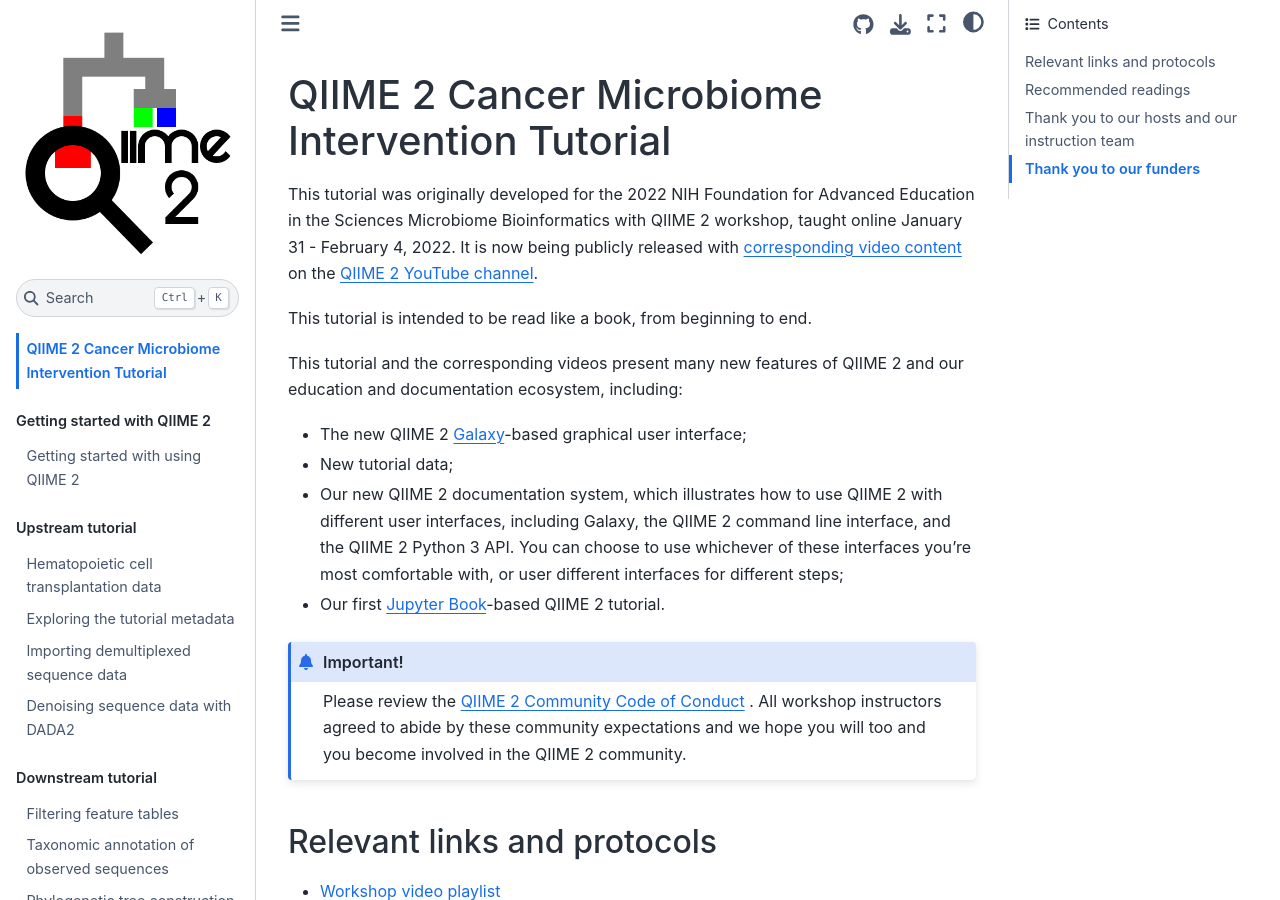
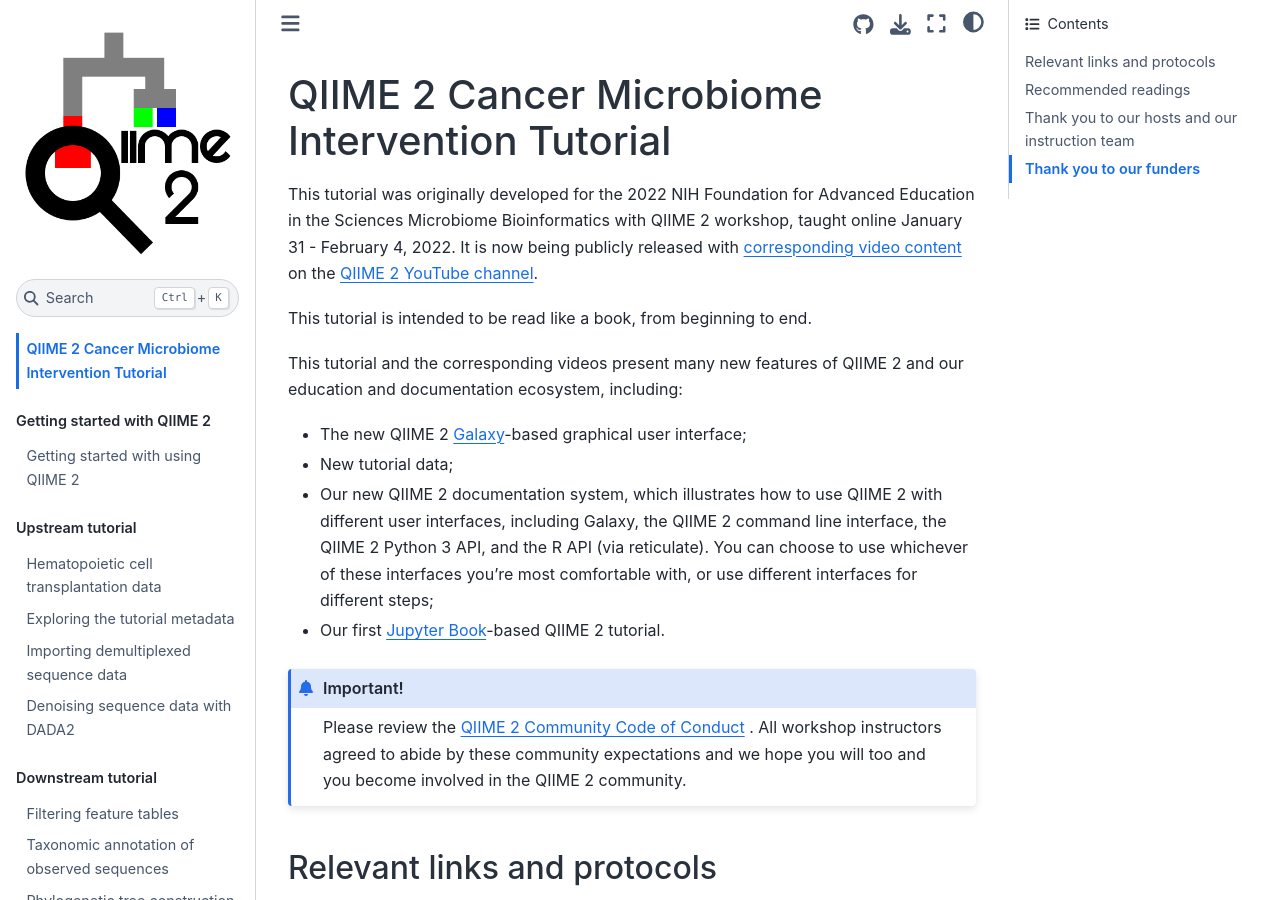
Before and after one commit to qiime2/cancer-microbiome-intervention-tutorial, a Jupyter Book: the page built from book/index.md, in a window 1280 px wide and 900 px high. Built offline with Jupyter Book 1.0.4 settings and Sphinx 7.4.7 and the Sphinx Book theme 1.1.4, drawn with Linux system fonts in a browser that asks for light colours; cross-references to code outside the pages are shown as plain code.

Commit message:
update introductory list of interfaces to include R API

```diff
--- a/book/index.md
+++ b/book/index.md
@@ -16,9 +16,9 @@
 * New tutorial data;
 * Our new QIIME 2 documentation system, which illustrates how to use QIIME 2
   with different user interfaces, including Galaxy, the QIIME 2 command line
-  interface, and the QIIME 2 Python 3 API. You can choose to use whichever of
-  these interfaces you're most comfortable with, or user different interfaces
-  for different steps;
+  interface, the QIIME 2 Python 3 API, and the R API (via reticulate). You can
+  choose to use whichever of these interfaces you're most comfortable with, or
+  use different interfaces for different steps;
 * Our first [Jupyter Book](https://jupyterbook.org/intro.html)-based QIIME 2
   tutorial.
 
```
